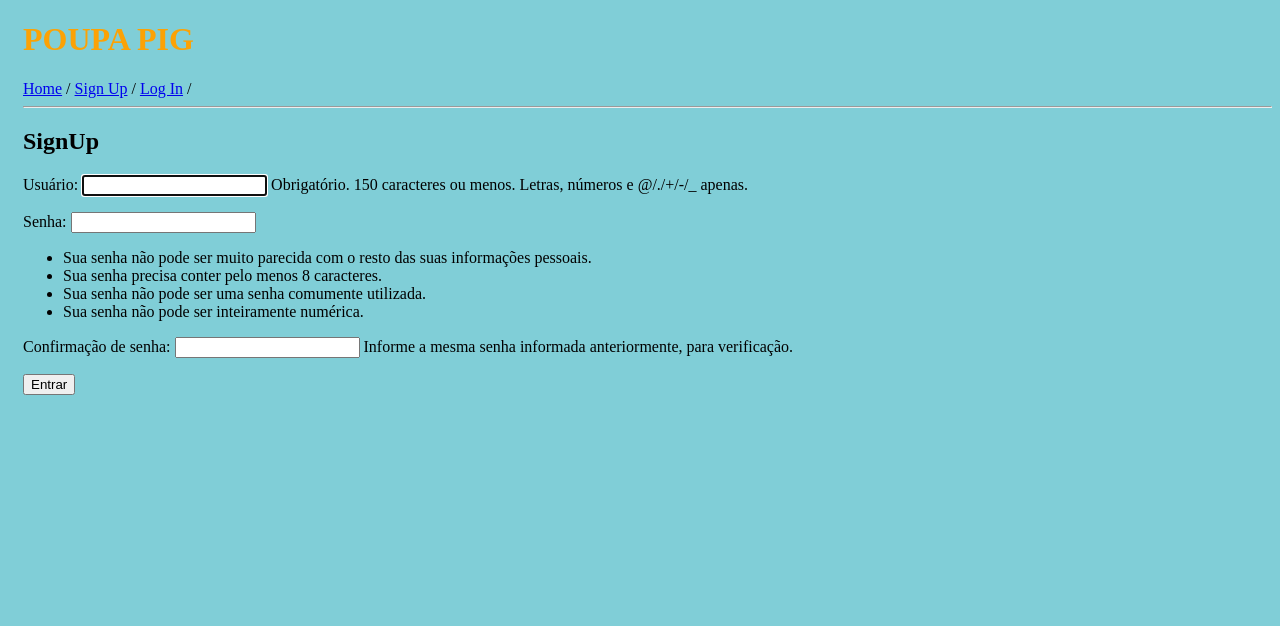
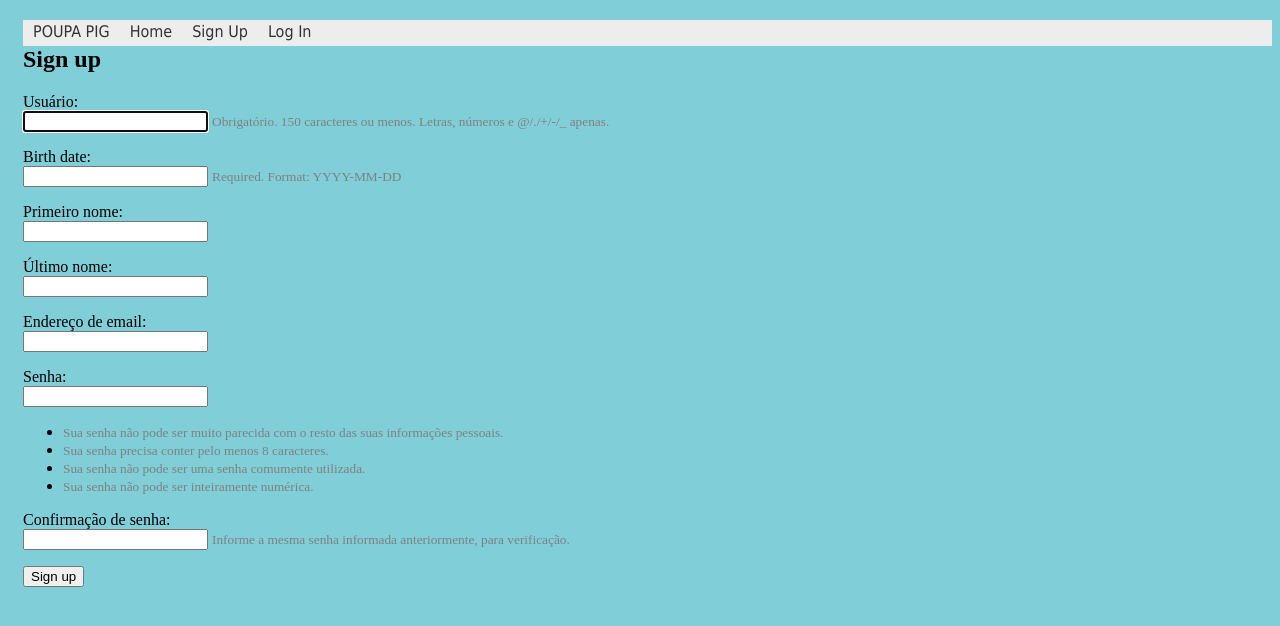
Before and after one commit to gabihecksher/poupapig, a Django app: page /signup in a window 1280 px wide. Shown: the top 626 px of the page. Run offline with Django 3.2, Linux system fonts and the light colour scheme.

Commit message:
Profile extendendo User

```diff
--- a/myproject/settings.py
+++ b/myproject/settings.py
@@ -127,3 +127,5 @@ STATIC_URL = '/static/'
 
 LOGIN_REDIRECT_URL='profile'
 LOGOUT_REDIRECT_URL='index'
+
+# AUTH_PROFILE_MODULE = 'accounts.UserProfile'
--- a/poupapig/forms.py
+++ b/poupapig/forms.py
@@ -1,10 +1,14 @@
 from django import forms
 from django.contrib.auth.models import User
+from poupapig.models import Profile
+from django.contrib.auth.forms import UserCreationForm
 
 class LoginForm(forms.Form):
 	username = forms.CharField(label='Nome', max_length=100)
 	password = forms.CharField(label='Senha', widget=forms.PasswordInput)
 
-class SignupForm(forms.Form):
-	username = forms.CharField(label='Nome', max_length=100)
-	password = forms.CharField(label='Senha', widget=forms.PasswordInput)
+class SignUpForm(UserCreationForm):
+	birth_date = forms.DateField(help_text='Required. Format: YYYY-MM-DD')
+	class Meta:
+		model = User
+		fields = ('username', 'birth_date', 'first_name', 'last_name', 'email', 'password1', 'password2', )
--- a/poupapig/static/css/style.css
+++ b/poupapig/static/css/style.css
@@ -1,5 +1,32 @@
 h1 {
-    color: #FCA205;
+  color: #FCA205;
+}
+#menu ul {
+  padding:0px;
+  border:0px;
+  margin:0px;
+  float: right;
+  width: 100%;
+  background-color:#EDEDED;
+  list-style:none;
+  font:100% Tahoma;
+}
+
+#menu ul li { display: inline; }
+
+#menu ul li a {
+  background-color:#EDEDED;
+  color: #333;
+  text-decoration: none;
+  border-bottom:3px solid #EDEDED;
+  padding: 2px 10px;
+  float:left;
+}
+
+#menu ul li a:hover {
+  background-color:#D6D6D6;
+  color: #6D6D6D;
+  border-bottom:3px solid #EA0000;
 }
 
 body {
--- a/poupapig/templates/base.html
+++ b/poupapig/templates/base.html
@@ -7,13 +7,23 @@
         <title>{% block title %}{% endblock %}</title>
     </head>
     <body>
-        {% if not user.is_authenticated %}
-            <h1>POUPA PIG</h1>
-            <a href="{% url 'index' %}">Home</a> /
-            <a href="{% url 'signup' %}">Sign Up</a> /
-            <a href="{% url 'login' %}">Log In</a> /
-            <hr>
-        {% endif %}
+            {% if user.is_authenticated %}
+            <div class="sidenav">
+                    <h2> {{user.username}} </h2>
+                    <a href="#">Meu perfil</a>
+                    <a href="{% url 'expense_list' %}">Despesas</a>
+                    <a href="{% url 'logout' %}">Logout</a>
+                 </div>
+            {% else %}
+            <div id="menu">
+                <ul>
+                    <li><a>POUPA PIG</a></li>
+                    <li><a href="{% url 'index' %}">Home</a></li>
+                    <li><a href="{% url 'signup' %}">Sign Up</a></li>
+                    <li><a href="{% url 'login' %}">Log In</a></li>
+                </ul>
+            </div>
+            {% endif %}
 
         {% block content %}
         {% endblock %}
--- a/poupapig/templates/index.html
+++ b/poupapig/templates/index.html
@@ -1,6 +1,5 @@
 {% extends './base.html' %}
 {% load staticfiles %}
 {% block content %}
-    <h2>PoupaPig</h2>
-    <a href="{% url 'expense_list' %}">Ver despesas</a>
+
 {% endblock %}
--- a/poupapig/templates/registration/signup.html
+++ b/poupapig/templates/registration/signup.html
@@ -1,10 +1,22 @@
 {% extends '../base.html' %}
 {% load staticfiles %}
+
 {% block content %}
-    <h2>SignUp</h2>
-    <form method="post">
-        {% csrf_token %}
-        {{ form.as_p }}
-        <p><input type="submit" value="Entrar"></p>
-    </form>
-{%  endblock %}
+  <h2>Sign up</h2>
+  <form method="post">
+    {% csrf_token %}
+    {% for field in form %}
+      <p>
+        {{ field.label_tag }}<br>
+        {{ field }}
+        {% if field.help_text %}
+          <small style="color: grey">{{ field.help_text }}</small>
+        {% endif %}
+        {% for error in field.errors %}
+          <p style="color: red">{{ error }}</p>
+        {% endfor %}
+      </p>
+    {% endfor %}
+    <button type="submit">Sign up</button>
+  </form>
+{% endblock %}
--- a/poupapig/urls.py
+++ b/poupapig/urls.py
@@ -9,7 +9,7 @@ urlpatterns = [
 	path('', views.index, name='index'),
 	path('signup', views.signup, name='signup'),
 	path('accounts/', include('django.contrib.auth.urls')),
-
 	path('profile', views.profile, name='profile'),
+	path('profile/infos', views.user_infos, name='user_infos'),
 
 ]
--- a/poupapig/views.py
+++ b/poupapig/views.py
@@ -1,11 +1,13 @@
 from django.shortcuts import render
-from .models import Expense, Categorie
+from .models import Expense, Categorie, Profile
 from django.http import HttpResponse
 from django.shortcuts import redirect
 from django.contrib import messages
 from django.contrib.auth import authenticate, login
 from django.contrib.auth.forms import UserCreationForm
-from .forms import LoginForm
+from .forms import LoginForm, SignUpForm
+from django.contrib.auth.decorators import login_required
+from django.db import transaction
 
 
 def expense_list(request):
@@ -33,20 +35,65 @@ def index(request):
 # 		form = LoginForm()
 # 	return render(request, 'poupapig/login.html', {'form':form})
 
+# def signup(request):
+#     if request.method == 'POST':
+#         form = UserCreationForm(request.POST)
+#         if form.is_valid():
+#             form.save()
+#             username = form.cleaned_data.get('username')
+#             raw_password = form.cleaned_data.get('password1')
+#             user = authenticate(username=username, password=raw_password)
+#             login(request, user)
+#             return redirect('index')
+#     else:
+#         form = UserCreationForm()
+#     return render(request, 'registration/signup.html', {'form': form})
+
 def signup(request):
-	if request.method == 'POST':
-		print("eh post")
-		form = UserCreationForm(request.POST)
-		if form.is_valid():
-			print("eh valido")
-			form.save()
-			return redirect('index')
-	else:
-		form = UserCreationForm()
-	return render(request, 'registration/signup.html', {'form':form})
+    if request.method == 'POST':
+        form = SignUpForm(request.POST)
+        if form.is_valid():
+            user = form.save()
+            user.refresh_from_db()  # load the profile instance created by the signal
+            user.profile.birth_date = form.cleaned_data.get('birth_date')
+            user.save()
+            raw_password = form.cleaned_data.get('password1')
+            user = authenticate(username=user.username, password=raw_password)
+            login(request, user)
+            return redirect('index')
+    else:
+        form = SignUpForm()
+    return render(request, 'registration/signup.html', {'form': form})
 
 def profile(request):
 	if request.user.is_authenticated:
 		return render(request, 'registration/profile.html')
 	else:
 		return redirect('login')
+
+def user_infos(request):
+	if request.user.is_authenticated:
+		return render(request, 'registration/user_infos.html')
+	else:
+		return redirect('login')
+
+# @login_required
+# @transaction.atomic
+# def update_profile(request):
+#     if request.method == 'POST':
+#         user_form = UserForm(request.POST, instance=request.user)
+#         profile_form = ProfileForm(request.POST, instance=request.user.profile)
+#         if user_form.is_valid() and profile_form.is_valid():
+#             user_form.save()
+#             profile_form.save()
+#             messages.success(request, _('Your profile was successfully updated!'))
+#             return redirect('registration/user_infos.html')
+#         else:
+#             messages.error(request, _('Please correct the error below.'))
+#     else:
+#         user_form = UserForm(instance=request.user)
+#         profile_form = ProfileForm(instance=request.user.profile)
+#     return render(request, 'profiles/profile.html', {
+#         'user_form': user_form,
+#         'profile_form': profile_form
+#     })
```
Also changed, not shown: poupapig/models.py (+17 -0 lines), poupapig/templates/expense_list.html (+4 -9 lines), poupapig/templates/registration/login.html (+23 -7 lines), poupapig/templates/registration/profile.html (+14 -7 lines), poupapig/templates/registration/user_infos.html (added, +13 -0 lines), db.sqlite3, poupapig/migrations/0003_profile.py (added).
